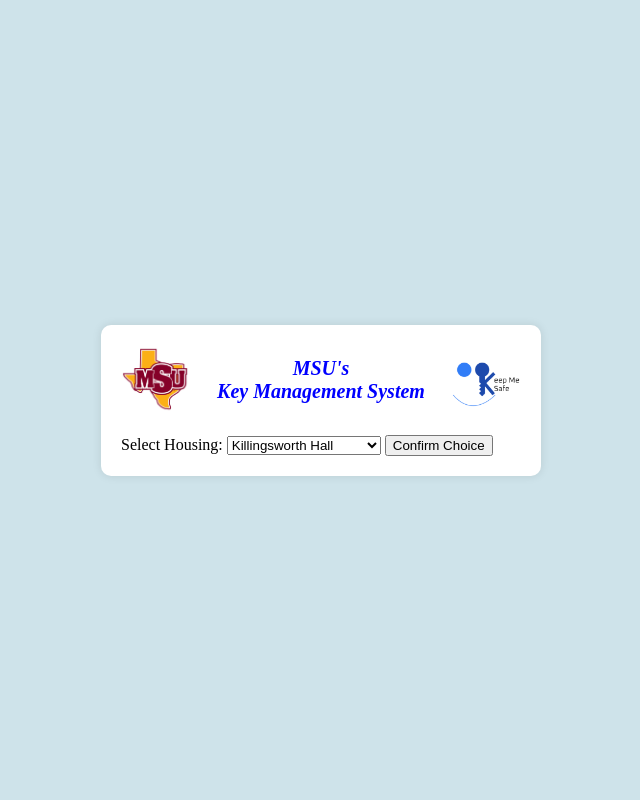
After one commit to mirahimi/KMS, a Flask app: template Frontend/templates/keys.html in a window 1280 px wide. The commit adds this page. Shown: the whole page, without its empty margins (319-959 px from the left). Run offline with Flask 3, Linux system fonts and the light colour scheme; the template is opened without the code that fills it, so the values that code supplies are empty.

Commit message:
frontend updates

```diff
--- a/Frontend/app.py
+++ b/Frontend/app.py
@@ -54,14 +54,19 @@
     else:
         return redirect('/')
 
+@app.route('/confirm', methods=['POST'])
+def confirm():
+    selected_room = request.form['room']
+    return f'Your choice is: {selected_room}'
+
 @app.route('/pin', methods=['GET', 'POST'])
 def pin_page():
     if request.method == 'POST':
         username = request.form['userID']
         pin = request.form['pin']
         if check_pin(username, pin):
-
-            return render_template('welcome.html', username=username)
+             return render_template('keys.html')
+#            return render_template('welcome.html', username=username)
         else:
             return redirect('/pin')
     else:
--- /dev/null
+++ b/Frontend/templates/keys.html
@@ -0,0 +1,110 @@
+<!DOCTYPE html>
+<html lang="en">
+<head>
+    <meta charset="UTF-8">
+    <meta name="viewport" content="width=device-width, initial-scale=1.0">
+    <title>Housing Options</title>
+    <style>
+        body {
+            background-color: rgb(206, 227, 234); /* Set light blue background color */
+            margin: 0; /* Remove default margin */
+            padding: 0; /* Remove default padding */
+            display: flex; /* Use flexbox for centering */
+            justify-content: center; /* Center horizontally */
+            align-items: center; /* Center vertically */
+            height: 100vh; /* Full viewport height */
+        }
+        .container {
+            background-color: white; /* Set background color to white */
+            padding: 20px; /* Add padding */
+            border-radius: 10px; /* Add rounded corners */
+            box-shadow: 0 0 10px rgba(0, 0, 0, 0.1); /* Add shadow */
+            width: 400px; /* Set width */
+            max-width: 100%; /* Limit to viewport width */
+        }
+        .logo-container {
+            display: flex;
+            justify-content: space-between;
+            align-items: center;
+            margin-bottom: 20px;
+        }
+        .msu_logo, .kms_logo {
+            width: 70px; /* Set the width of the logos */
+            height: auto; /* Let the height adjust automatically */
+        }
+        h1 {
+            font-size: 20px; /* Adjust font size as needed */
+            text-align: center; /* Center the Welcome sign */
+            color: blue; /* Change font color to blue */
+            font-style: italic;
+            flex-grow: 1; /* Allow the text to grow and fill available space */
+            margin: 0; /* Remove default margin */
+        }
+    </style>
+</head>
+<body>
+    <div class="container"> <!-- Encapsulate content inside a container -->
+        <div class="logo-container">
+            <img src="{{ url_for('static', filename='msu_logo.png') }}" alt="msu_logo" class="msu_logo">
+            <h1>MSU's <br> Key Management System </h1>
+            <img src="{{ url_for('static', filename='kms_logo.png') }}" alt="kms_logo" class="kms_logo">
+        </div>
+        <form action="/confirm" method="post">
+            <label for="housingOptions">Select Housing:</label>
+            <select id="housingOptions" name="housing">
+                <option value="killingsworth">Killingsworth Hall</option>
+                <option value="legacy">Legacy Hall</option>
+                <option value="sundance">Sundance Apartments</option>
+            </select>
+
+            <div id="roomOptions" style="display:none;">
+                <label for="roomSelect">Select Room:</label>
+                <select id="roomSelect" name="room">
+                    <option value="">Select Room</option>
+                </select>
+            </div>
+
+            <button type="submit">Confirm Choice</button>
+        </form>
+
+        <script>
+            document.getElementById("housingOptions").addEventListener("change", function() {
+                var housingSelect = document.getElementById("housingOptions");
+                var roomSelect = document.getElementById("roomSelect");
+
+                // Clear previous options
+                roomSelect.innerHTML = "<option value=''>Select Room</option>";
+
+                if (housingSelect.value === "killingsworth") {
+                    // Show room options for Killingsworth Hall
+                    for (var i = 100; i <= 110; i++) {
+                        var option = document.createElement("option");
+                        option.text = "KW " + i;
+                        option.value = "KW" + i;
+                        roomSelect.appendChild(option);
+                    }
+                } else if (housingSelect.value === "legacy") {
+                    // Show room options for Legacy Hall
+                    for (var i = 200; i <= 210; i++) {
+                        var option = document.createElement("option");
+                        option.text = "Legacy " + i;
+                        option.value = "Legacy" + i;
+                        roomSelect.appendChild(option);
+                    }
+                } else if (housingSelect.value === "sundance") {
+                    // Show room options for Sundance Apartments
+                    for (var i = 1; i <= 10; i++) {
+                        var option = document.createElement("option");
+                        option.text = "Apartment " + i;
+                        option.value = "Apartment" + i;
+                        roomSelect.appendChild(option);
+                    }
+                }
+
+                // Show room selection
+                document.getElementById("roomOptions").style.display = "block";
+            });
+        </script>
+    </div>
+</body>
+</html>
--- a/Frontend/templates/pin_page.html
+++ b/Frontend/templates/pin_page.html
@@ -20,7 +20,7 @@
             font-weight: bold;
         }
         .input-container input[type="text"],
-        .input-container input[type="pin"] {
+        .input-container input[type="password"] {
             width: 150px; /* Adjust width as needed */
         }
         .input-container input[type="submit"] {
@@ -64,7 +64,7 @@
                 </div>
                 <div class="input-container">
                     <label for="pin">Pin:</label>
-                    <input type="pin" id="pin" name="pin" autocomplete="off">
+                    <input type="password" id="pin" name="pin" autocomplete="off">
                 </div>
                 <div class="input-container submit-container">
                     <input type="submit" value="Login">
```
Also changed, not shown: Frontend/templates/welcome.html (line endings or trailing spaces), users.db (added).
